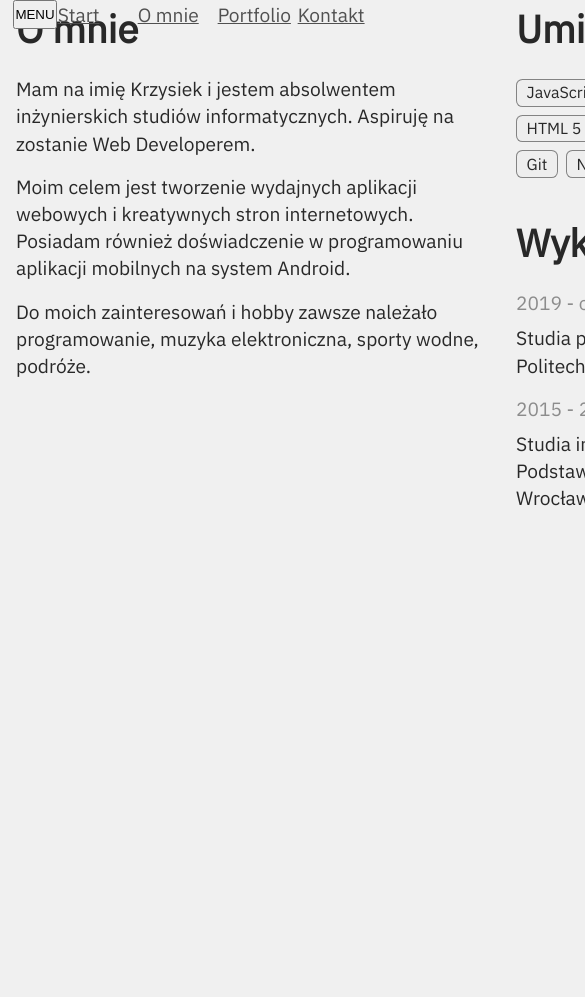
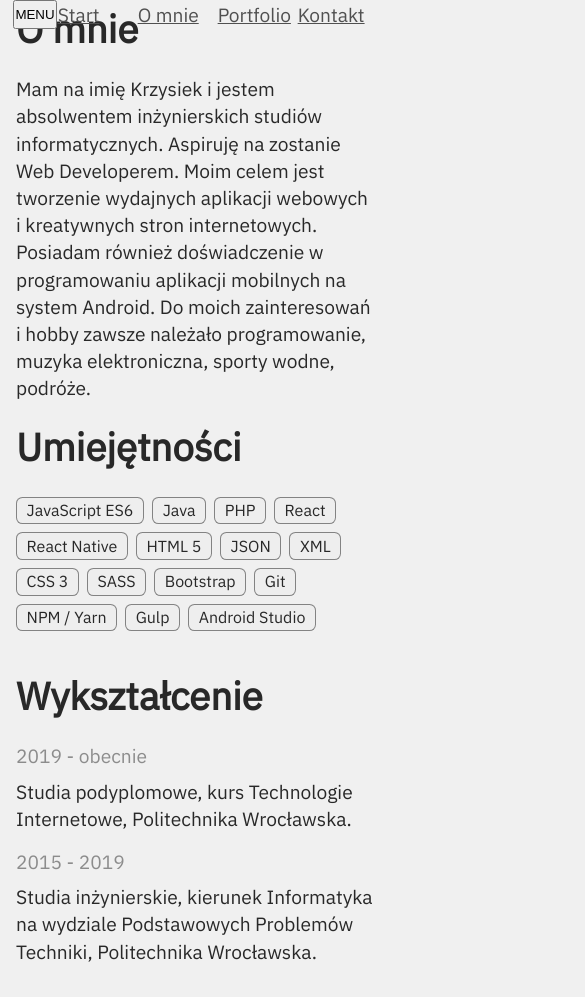
Before and after one commit to ChrisAraneo/Personal-Website, a React app: page /about in a window 390 px wide. Shown: the top 997 px of the page, 585 px wide, since content can reach past the window. Before the commit the page ends 844 px from the top, so only its background shows below. Built offline with nearby package versions, Linux system fonts and the light colour scheme.

Commit message:
Fixing mobile scrolls...

```diff
--- a/src/components/PageContainer.js
+++ b/src/components/PageContainer.js
@@ -2,9 +2,7 @@ import React from 'react';
 import { BrowserRouter as Router, Route } from 'react-router-dom'
 import { CSSTransition } from 'react-transition-group'
 
-const PageContainer = (props) => {
-    if (props.mobile === false) {
-        return (
+const PageContainer = (props) => (
     <div className="page-container">
         {props.routes.map(({ path, Component }) => (
             <Route key={path} exact path={path}>
@@ -22,10 +20,8 @@ const PageContainer = (props) => {
             </Route>
         ))}
     </div>
-        );
-    } else {
-        return (
-            <>
+    /*
+    <div className="page-container">
         {props.routes.map(({ path, Component }) => (
             <Route key={path} exact path={path}>
                 {({ match }) => (
@@ -41,9 +37,8 @@ const PageContainer = (props) => {
                 )}
             </Route>
         ))}
-            </>
+    </div>
+    */
 );
-    }
-}
 
 export default PageContainer;
--- a/src/index.css
+++ b/src/index.css
@@ -1,4 +1,5 @@
 * {
+    box-sizing: border-box;
     margin: 0;
     padding: 0;
 }
@@ -6,6 +7,10 @@
 body {
     background-color: rgb(240,240,240);
     color: rgb(40,40,40);
+}
+
+.root {
+    overflow: hidden;
 }
 
 /* COLORS */
@@ -83,15 +88,32 @@ h1 {
     z-index: 0;
     width: 100%;
     min-height: 100vh;
+    height: auto;
     display: flex;
     flex-direction: column;
     justify-content: space-around;
     align-items: center;
-    overflow: hidden;
+    overflow-x: hidden;
+    overflow-y: scroll;
+}
+@media only screen and (max-width: 1023.75px) {
+    .page-container {
+        position: static;
+        display: flex;
+        justify-content: flex-start;
+        align-items: center;
+    }
 }
 .page {
     position: absolute;
-    max-width: 1000px;
+    width: 100%;
+    max-width: 100%;
+}
+@media only screen and (min-width: 1024px) {
+    .page {
+        position: absolute;
+        max-width: 1000px;
+    }
 }
 .page-enter {
   opacity: 0;
@@ -117,11 +139,19 @@ h1 {
     display: flex;
     flex-direction: row;
     justify-content: flex-start;
+    width: 100%;
 }
-.half {
-    box-sizing: border-box;
-    width: 500px;
-    min-height: 28rem;
+@media only screen and (max-width: 1023.75px) {
+    .half {
+        box-sizing: border-box;
+        width: 50%;
+    }
+}
+@media only screen and (min-width: 1024px) {
+    .half {
+        box-sizing: border-box;
+        width: 500px;
+    }
 }
 
 /* SECTIONS */
@@ -195,7 +225,6 @@ button:focus { outline: none; }
     transform: translateY(-200px);
     transition: opacity 200ms, transform 200ms;
 }
-
 .project-header {
     display: flex;
     flex-direction: column;
@@ -221,8 +250,6 @@ button:focus { outline: none; }
     flex-direction: column;
     justify-content: flex-start;
 }
-.project-footer {
-}
 .project-buttons-container {
     position: relative;
     margin-top: 27rem;
--- a/src/pages/about.js
+++ b/src/pages/about.js
@@ -5,7 +5,60 @@ import Section from '../components/Section';
 import SectionHeader from '../components/SectionHeader';
 import SectionBody from '../components/SectionBody';
 
-function About() {
+const About = (props) => {
+    if (props.mobile) {
+        return (
+            <>
+                <Row>
+                    <Section>
+                        <SectionHeader>O mnie</SectionHeader>
+                        <SectionBody>
+                            Mam na imię Krzysiek i jestem absolwentem inżynierskich studiów informatycznych. Aspiruję na zostanie Web Developerem.
+                        Moim celem jest tworzenie wydajnych aplikacji webowych i kreatywnych stron internetowych. Posiadam również doświadczenie w programowaniu aplikacji mobilnych na system Android.
+                    Do moich zainteresowań i hobby zawsze należało programowanie, muzyka elektroniczna, sporty wodne, podróże.
+                        </SectionBody>
+                    </Section >
+                </Row >
+                <Row>
+                    <Section className="mb-1">
+                        <SectionHeader>Umiejętności</SectionHeader>
+                        <SectionBody>
+                            <span className="badge">JavaScript ES6</span>
+                            <span className="badge">Java</span>
+                            <span className="badge">PHP</span>
+                            <span className="badge">React</span>
+                            <span className="badge">React Native</span>
+                            <span className="badge">HTML 5</span>
+                            <span className="badge">JSON</span>
+                            <span className="badge">XML</span>
+                            <span className="badge">CSS 3</span>
+                            <span className="badge">SASS</span>
+                            <span className="badge">Bootstrap</span>
+                            <span className="badge">Git</span>
+                            <span className="badge">NPM / Yarn</span>
+                            <span className="badge">Gulp</span>
+                            <span className="badge">Android Studio</span>
+                        </SectionBody>
+                    </Section>
+                </Row>
+                <Row>
+                    <Section>
+                        <SectionHeader>Wykształcenie</SectionHeader>
+                        <SectionBody>
+                            <div className="mb-1">
+                                <p className="light mb-05">2019 - obecnie</p>
+                                <p>Studia podyplomowe, kurs Technologie Internetowe, Politechnika Wrocławska.</p>
+                            </div>
+                            <div className="mb-1">
+                                <p className="light mb-05">2015 - 2019</p>
+                                <p>Studia inżynierskie, kierunek Informatyka na wydziale Podstawowych Problemów Techniki, Politechnika Wrocławska.</p>
+                            </div>
+                        </SectionBody>
+                    </Section>
+                </Row>
+            </>
+        );
+    } else {
         return (
             <Row>
                 <Half>
@@ -18,7 +71,6 @@ function About() {
                         </SectionBody>
                     </Section>
                 </Half>
-
                 <Half>
                     <Row>
                         <Section className="mb-1">
@@ -58,10 +110,9 @@ function About() {
                         </Section>
                     </Row>
                 </Half>
-
-
             </Row>
-    )
+        );
+    }
 }
 
 export default About
```
Lines whose indentation alone changed are shown as unchanged.
